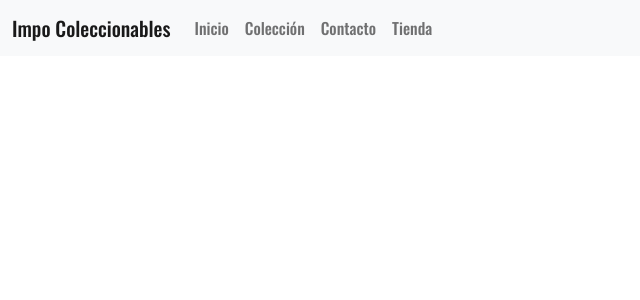
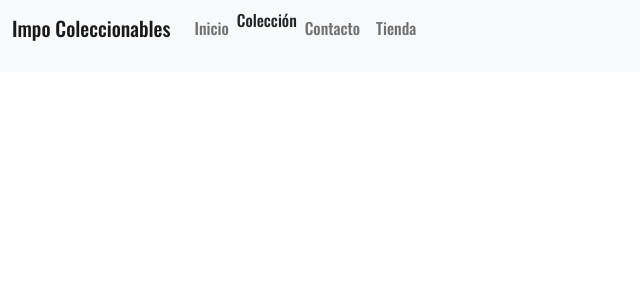
Before and after one commit to bymaatt/ecommerce_react, a React (Create React App) app: page / in a window 1280 px wide. Shown: the top 300 px of the page, without its empty margins (0-640 px from the left). Built offline with nearby package versions, Linux system fonts and the light colour scheme.

Commit message:
arreglo de etiqueta a

```diff
--- a/src/components/NavBar.jsx
+++ b/src/components/NavBar.jsx
@@ -7,23 +7,23 @@ function NavBar() {
         <div>
            <nav class="navbar navbar-expand-lg navbar-light bg-light">
                 <div class="container-fluid">
-                    <a class="navbar-brand" href="#">Impo Coleccionables</a>
+                    <p class="navbar-brand" href="#">Impo Coleccionables</p>
                     <button class="navbar-toggler" type="button" data-bs-toggle="collapse" data-bs-target="#navbarNav" aria-controls="navbarNav" aria-expanded="false" aria-label="Toggle navigation">
                         <span class="navbar-toggler-icon"></span>
                     </button>
                     <div class="collapse navbar-collapse" id="navbarNav">
                         <ul class="navbar-nav">
                             <li class="nav-item">
-                            <a class="nav-link" href="#">Inicio</a>
+                            <p class="nav-link">Inicio</p>
                             </li>
                             <li class="nav-item">
-                            <a class="nav-link" href="#">Colección </a>
+                            <p >Colección</p>
                             </li>
                             <li class="nav-item">
-                            <a class="nav-link" href="#">Contacto</a>
+                            <p class="nav-link">Contacto</p>
                             </li>
                             <li class="nav-item">
-                            <a class="nav-link">Tienda</a>
+                            <p class="nav-link">Tienda</p>
                             </li>
                         </ul>
                     </div>
```
